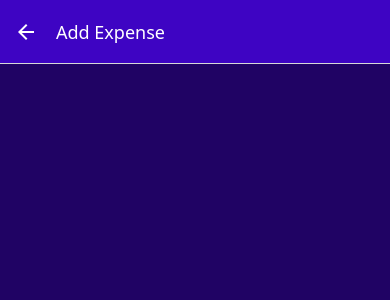
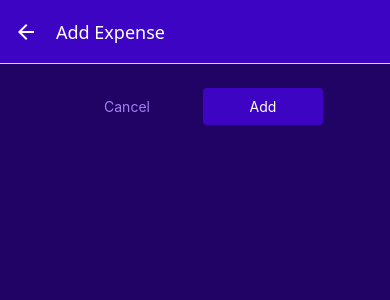
Before and after one commit to Ezekiel-Faith/Expense-Tracker, a React Native app: screen /ManageExpense in a window 390 px wide. Shown: the top 300 px of the page. Built offline with nearby package versions, Linux system fonts and the light colour scheme.

Commit message:
adding custom btns

```diff
--- /dev/null
+++ b/components/UI/Button.js
@@ -0,0 +1,46 @@
+import { Pressable, StyleSheet, Text, View } from 'react-native';
+import { GlobalStyles } from '../../constants/styles';
+
+export default function Button({ children, onPress, mode, style }) {
+  return (
+    <View style={style}>
+      <Pressable
+        onPress={onPress}
+        style={({ pressed }) => pressed && styles.pressed}
+      >
+        <View style={[styles.button, mode === 'flat' && styles.flat]}>
+          <Text style={[styles.buttonText, mode === 'flat' && styles.flatText]}>
+            {children}
+          </Text>
+        </View>
+      </Pressable>
+    </View>
+  );
+}
+
+const styles = StyleSheet.create({
+  button: {
+    borderRadius: 4,
+    padding: 10,
+    backgroundColor: GlobalStyles.colors.primary500,
+  },
+
+  flat: {
+    backgroundColor: 'transparent',
+  },
+
+  buttonText: {
+    color: 'white',
+    textAlign: 'center',
+  },
+
+  flatText: {
+    color: GlobalStyles.colors.primary200,
+  },
+
+  pressed: {
+    opacity: 0.75,
+    backgroundColor: GlobalStyles.colors.primary100,
+    borderRadius: 4,
+  },
+});
--- a/screens/ManageExpense.js
+++ b/screens/ManageExpense.js
@@ -2,6 +2,7 @@ import { useLayoutEffect } from 'react';
 import { StyleSheet, Text, View } from 'react-native';
 import IconButton from '../components/UI/IconButton';
 import { GlobalStyles } from '../constants/styles';
+import Button from '../components/UI/Button';
 
 export default function ManageExpense({ route, navigation }) {
   const editedExpenseId = route.params?.expenseId;
@@ -13,8 +14,21 @@ export default function ManageExpense({ route, navigation }) {
     });
   }, [navigation, isEditing]);
 
+  function cancelHandler() {}
+
+  function confirmHandler() {}
+
   return (
     <View style={styles.container}>
+      <View style={styles.buttonsContainer}>
+        <Button style={styles.buttons} mode='flat' onPress={cancelHandler}>
+          Cancel
+        </Button>
+
+        <Button style={styles.buttons} onPress={confirmHandler}>
+          {isEditing ? 'Update' : 'Add'}
+        </Button>
+      </View>
       {isEditing && (
         <View style={styles.deleteContainer}>
           <IconButton
@@ -35,6 +49,18 @@ const styles = StyleSheet.create({
     padding: 24,
     backgroundColor: GlobalStyles.colors.primary800,
   },
+
+  buttonsContainer: {
+    flexDirection: 'row',
+    justifyContent: 'center',
+    alignItems: 'center',
+  },
+
+  buttons: {
+    minWidth: 120,
+    marginHorizontal: 8,
+  },
+
   deleteContainer: {
     marginTop: 16,
     paddingTop: 8,
```
